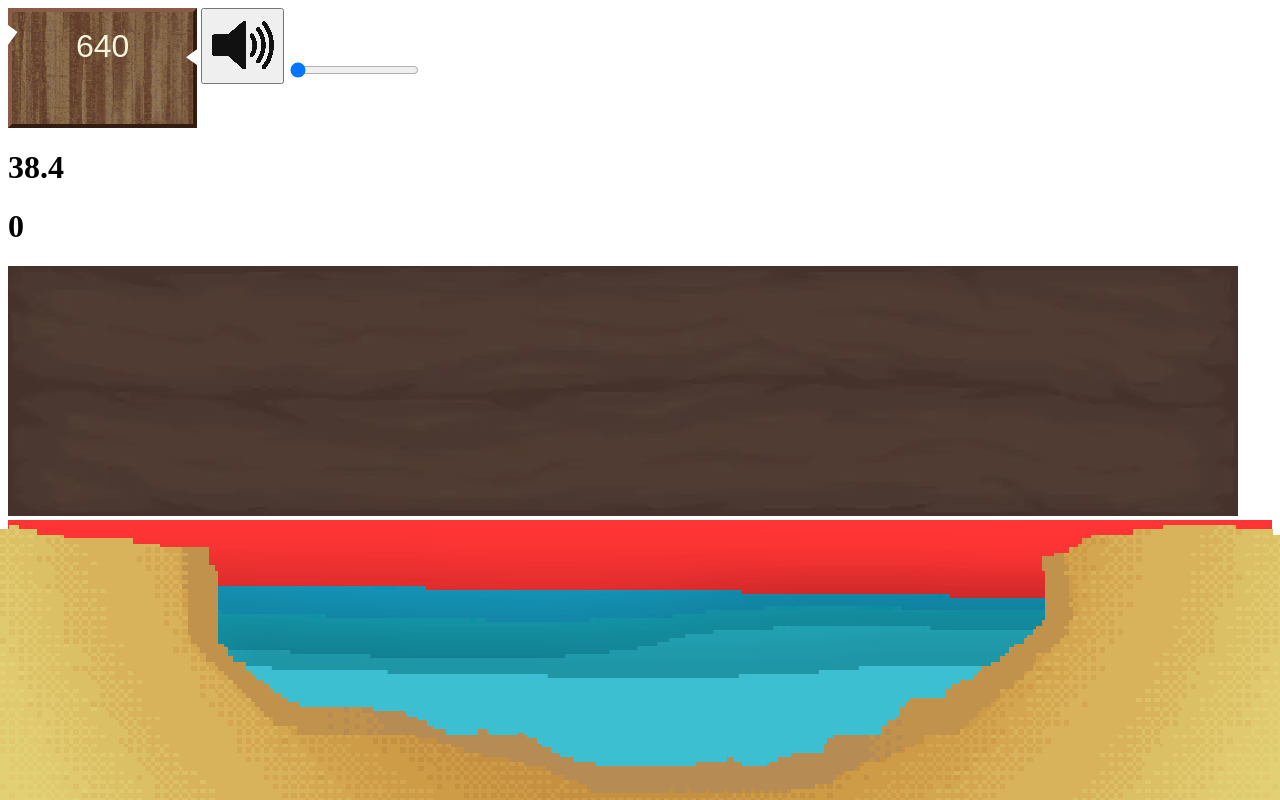
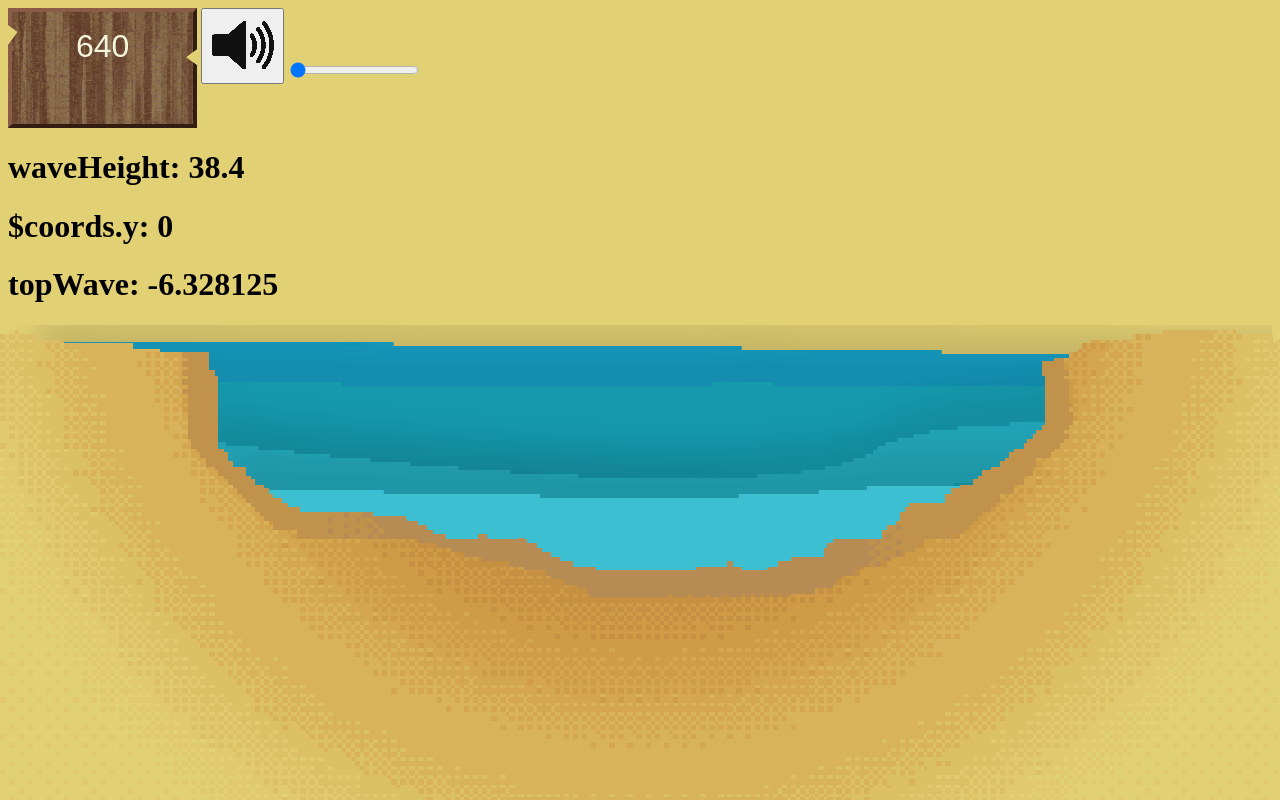
Before and after one commit to MaxBTD/MaxBTD.github.io, a SvelteKit app: page /Testing/Remake in a window 1280 px wide. Shown: the top 800 px of the page. Built offline with nearby package versions, Linux system fonts and the light colour scheme; a web font is replaced by a local one.

Commit message:
wave fix #1

```diff
--- a/src/routes/(Testing)/Testing/Remake/+page.svelte
+++ b/src/routes/(Testing)/Testing/Remake/+page.svelte
@@ -14,7 +14,7 @@
     $: musicPaused = false;
     $: volumeMusic = 0;
     $: waveHeight = 0;
-    $: topWave = -3.25;
+    $: topWave = -7.5+(1500/innerWidth);
 
     function audioSwitch(){
         var music = document.getElementById("ambientMusic");
@@ -31,11 +31,14 @@
     <button id="freakyBtn">{innerWidth/2}</button>
     <button onclick={()=>{audioSwitch()}}><img id="offOnSwitch" src={musicPaused ? "/off.png" : "/on.png"} alt="ON" style="width:5em;"/></button>
     <input type="range" id="volume" name="volume" min="0" max="100" step="1" bind:value={volumeMusic}/>
-    <h1>{waveHeight}</h1>
-    <h1>{$coords.y}</h1>
+    <h1>waveHeight: {waveHeight}</h1>
+    <h1>$coords.y: {$coords.y}</h1>
+    <h1>topWave: {topWave}</h1>
+    <!--
     <div >
         <img src="/mainPlank.webp" alt="plank" id="target" >
     </div>
+    -->
 
     <!--Header beach background-->
     <div id="waveDiv" style="height:{waveHeight}em;" >
@@ -48,19 +51,19 @@
                 </path>
             </svg>
             <svg id="wave1" preserveAspectRatio="none" xmlns="http://www.w3.org/2000/svg" viewBox="0 0 1440 320"
-            style="top:{topWave+1}em;transform: translateX({ofsetX/700}em) translateZ(0);">
+            style="top:{topWave+2}em;transform: translateX({ofsetX/700}em) translateZ(0);">
                 <path fill="#1599ad" fill-opacity="1"
                     d="M 0 128 C 0 128 524.334 151.915 674.949 133.069 C 794.32 118.133 1440 148.379 1440 148.379 L 1440 320 L 0 320 L 0 128 Z">
                 </path>
             </svg>
             <svg id="wave2"  preserveAspectRatio="none" xmlns="http://www.w3.org/2000/svg" viewBox="0 0 1440 320"
-            style="top:{topWave+3}em;transform: translateX({ofsetX/200}em) translateZ(0);">
+            style="top:{topWave+5}em;transform: translateX({ofsetX/200}em) translateZ(0);">
                 <path fill="#24a3b5" fill-opacity="1"
                     d="M 0 128 C 0 128 524.334 151.915 674.949 133.069 C 794.32 118.133 1440 148.379 1440 148.379 L 1440 320 L 0 320 L 0 128 Z">
                 </path>
             </svg>
             <svg id="wave3" preserveAspectRatio="none" xmlns="http://www.w3.org/2000/svg" viewBox="0 0 1440 320"
-            style="top:{topWave+5}em;transform: translateX({ofsetX/50}em) translateZ(0);">
+            style="top:{topWave+9}em;transform: translateX({ofsetX/50}em) translateZ(0);">
                 <path fill="#3cbfd2" fill-opacity="1"
                     d="M 0 128 C 0 128 524.334 151.915 674.949 133.069 C 794.32 118.133 1440 148.379 1440 148.379 L 1440 320 L 0 320 L 0 128 Z">
                 </path>
@@ -99,11 +102,14 @@
 </div>
 
 <style>
+    :global(body){
+        background-color: #e2d074;
+    }
+
     #waveDiv{
         max-width:100%;
         width:auto;
         overflow-x:hidden;
-        background-color:#ff2929f0;
     }
     #wavesBehind{
         display:flex;
@@ -111,10 +117,12 @@
         width:100%;
         position:relative;
         z-index:1;
+        overflow-y: visible;
     }
     #wavesBehind>svg{
         position: absolute;
         filter: url(#pixelate) drop-shadow(1em -2em 1em #00000015);
+        min-width: 1080px;
     }
 
     @keyframes squish{
```
